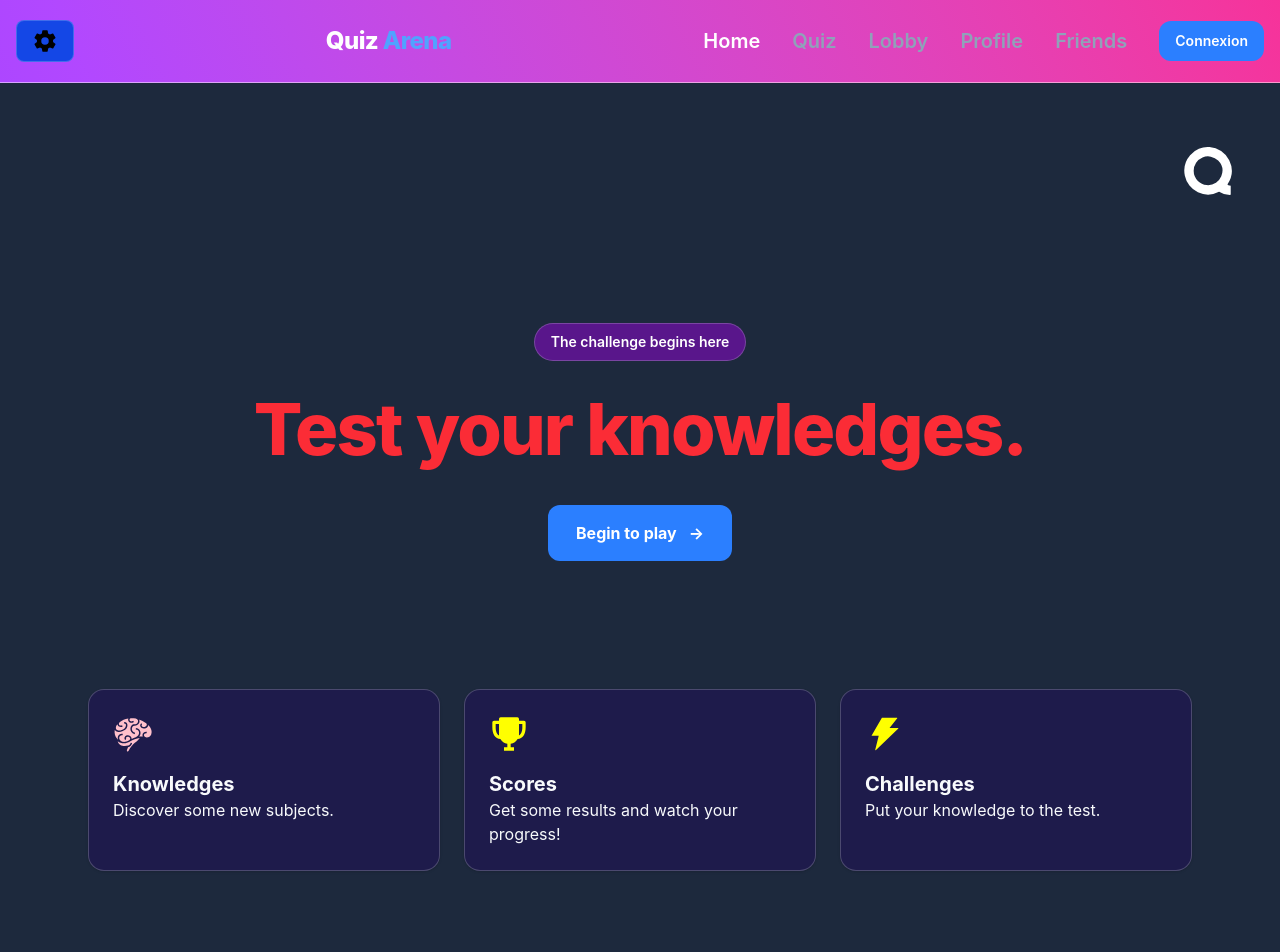
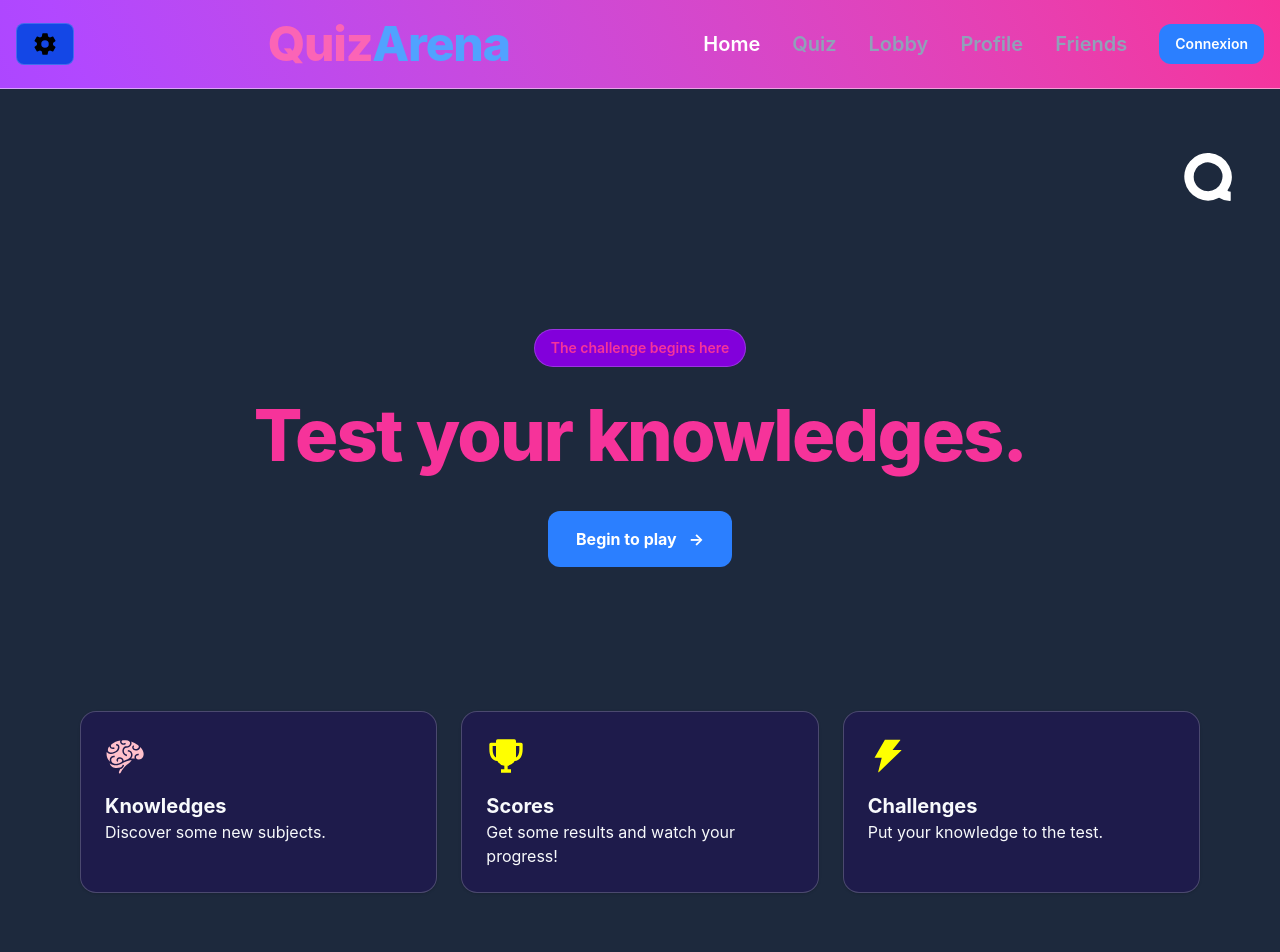
Before and after one commit to rafeger/Transcendance, a React (Vite) app in the folder frontend/: page / in a window 1280 px wide. Shown: the top 952 px of the page. Built offline with nearby package versions, Linux system fonts and the light colour scheme.

Commit message:
update frontend

```diff
--- a/frontend/src/components/Header.tsx
+++ b/frontend/src/components/Header.tsx
@@ -44,8 +44,9 @@ function Header() {
         )}
       </div>
 
-        <Link to="/" className="text-2xl font-extrabold tracking-tight">
-          Quiz <span className="text-blue-400">Arena</span>
+        <Link to="/" className="text-5xl font-extrabold tracking-tight">
+          <span className='text-pink-400'>Quiz</span>
+          <span className="text-blue-400">Arena</span>
         </Link>
         <nav
           aria-label="Navigation principale"
--- a/frontend/src/pages/Home.tsx
+++ b/frontend/src/pages/Home.tsx
@@ -19,31 +19,32 @@ function Home() {
       <section className="flex flex-col items-center px-6 py-24 text-center md:py-32">
         <span className={`rounded-full border border-blue-400/30 bg-blue-400/10 px-4
         py-2 text-sm font-semibold ${isDark
-                                ? "border-white/20 bg-purple-900"
-                                : "bg-red-500 text-blue-500"}`}
+                                ? "border-white/20 bg-purple-700 text-pink-500"
+                                : "bg-slate-200 text-purple-500"}`}
         >
           The challenge begins here
         </span>
 
         <h1 className={`mt-8 max-w-4xl text-4xl font-extrabold tracking-tight
         sm:text-6xl md:text-7xl ${isDark
-                                ? "text-red-500"
+                                ? "text-pink-500"
                                 : "text-purple-500"}`}>
           Test your knowledges.
         </h1>
 
         <Link
           to="/quiz"
-          className="mt-10 inline-flex items-center gap-3 rounded-xl bg-blue-500 px-7 py-4 font-bold text-white transition hover:-translate-y-1 hover:bg-blue-400"
+          className="mt-10 inline-flex items-center gap-3 rounded-xl bg-blue-500
+          px-7 py-4 font-bold text-white transition hover:-translate-y-1 hover:bg-blue-400"
         >
           Begin to play
           <span aria-hidden="true">{' ->'}</span>
         </Link>
       </section>
 
-      <section className="mx-auto grid max-w-6xl grid-cols-1 gap-6 px-6
-      pb-24 sm:grid-cols-3">
-        <Card as="article" padding="md" className="bg-red-500">
+      <section className="mx-auto grid max-w-6xl grid-cols-1 gap-6 px-4
+      pb-4 sm:grid-cols-3 pt-4">
+        <Card as="article" padding="md">
           <span className="text-3xl">
             <GiBrain size={40} color="pink" />
           </span>
--- a/frontend/src/schemas/profile.ts
+++ b/frontend/src/schemas/profile.ts
@@ -10,7 +10,7 @@ export const profileSchema = z.object({
     .max(30, 'The last name cannot exceed 30 characters.'),
 
   username: z.string().trim()
-    .min(8, 'The username must contain at least 8 characters.')
+    .min(3, 'The username must contain at least 3 characters.')
     .max(20, 'The username cannot exceed 20 characters.'),
 
   bio: z.string().trim()
```
